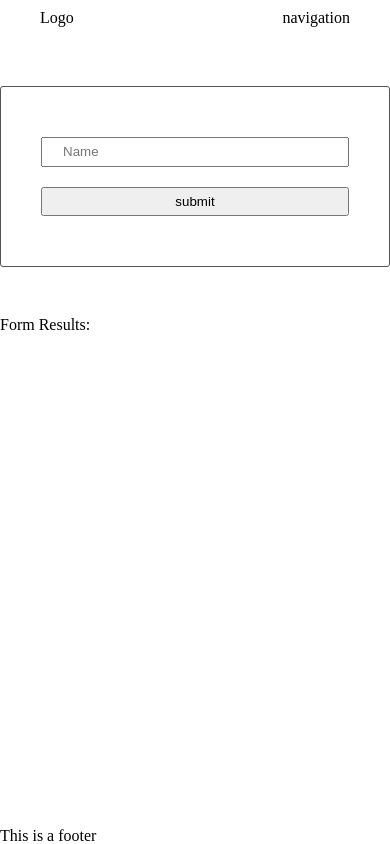
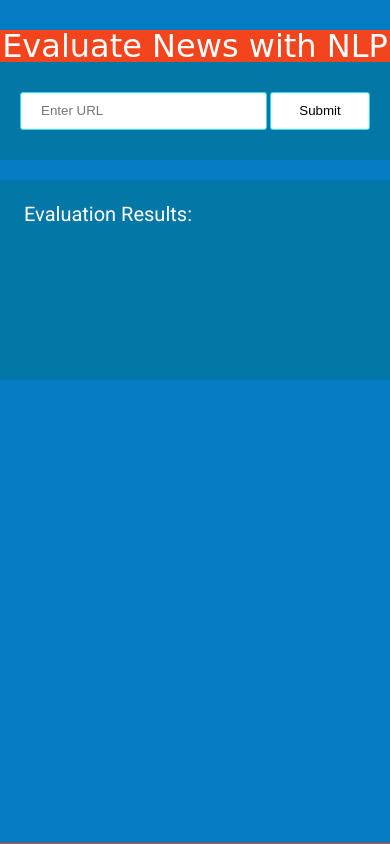
Before and after one commit to KhoiVuKha/Evaluate-News-NLP, a website built with webpack: page src/client/views/index.html in a window 390 px wide. Built offline with nearby package versions, Linux system fonts and the light colour scheme; a web font is replaced by a local one.

Commit message:
Done received submit button click even from UI

```diff
--- a/src/client/index.js
+++ b/src/client/index.js
@@ -1,12 +1,14 @@
-import { checkForName } from './js/nameChecker'
+import { checkForUrl } from './js/urlChecker'
 import { handleSubmit } from './js/formHandler'
+
 import './styles/resets.scss'
 import './styles/base.scss'
 import './styles/footer.scss'
 import './styles/form.scss'
 import './styles/header.scss'
+import './styles/message.scss'
 
-console.log(checkForName);
-
-alert("I EXIST")
-console.log("CHANGE!!");
+export {
+    checkForUrl,
+    handleSubmit
+}
--- a/src/client/js/formHandler.js
+++ b/src/client/js/formHandler.js
@@ -1,16 +1,18 @@
 function handleSubmit(event) {
     event.preventDefault()
 
-    // check what text was put into the form field
-    let formText = document.getElementById('name').value
-    checkForName(formText)
+    console.log("handleSubmit");
 
-    console.log("::: Form Submitted :::")
-    fetch('http://localhost:8080/test')
-    .then(res => res.json())
-    .then(function(res) {
-        document.getElementById('results').innerHTML = res.message
-    })
+    // // check what text was put into the form field
+    // let formText = document.getElementById('name').value
+    // checkForName(formText)
+
+    // console.log("::: Form Submitted :::")
+    // fetch('http://localhost:8080/test')
+    // .then(res => res.json())
+    // .then(function(res) {
+    //     document.getElementById('results').innerHTML = res.message
+    // })
 }
 
 export { handleSubmit }
--- a/src/client/js/nameChecker.js
+++ /dev/null
@@ -1,16 +0,0 @@
-function checkForName(inputText) {
-    console.log("::: Running checkForName :::", inputText);
-    let names = [
-        "Picard",
-        "Janeway",
-        "Kirk",
-        "Archer",
-        "Georgiou"
-    ]
-
-    if(names.includes(inputText)) {
-        alert("Welcome, Captain!")
-    }
-}
-
-export { checkForName }
--- /dev/null
+++ b/src/client/js/urlChecker.js
@@ -0,0 +1,6 @@
+function checkForUrl(inputText) {
+    let regexp = /^(http|https):\/\/[^ "]+$/;
+    return regexp.test(inputText);
+}
+
+export { checkForUrl }
--- a/src/client/styles/base.scss
+++ b/src/client/styles/base.scss
@@ -1,14 +1,64 @@
+@import url('https://fonts.googleapis.com/css2?family=Patua+One&family=Roboto&display=swap');
+
 body {
     display: flex;
     flex-direction: column;
     min-height: 100vh;
+    min-width: 320px;
+    background-color: #057bc4;
+    font-family: 'Roboto', sans-serif;
+    font-size: 16px;
+    color: #ffffff;
+    border-bottom: 1px solid #F2441D;
 }
 
 main {
     flex: 2;
 }
 
+a {
+    color: #ffffff;
+    &:hover,
+    &:active
+    {
+        color:#30DFF2;
+    }
+}
+
+p {
+    margin-bottom: 0.25rem;
+}
+
 section {
     max-width: 800px;
     margin: 50px auto;
 }
+h1 {
+    font-family: 'Patua One', cursive;
+    font-size: 3rem;
+    text-align: center;
+}
+h2 {
+    font-size: 1.25rem;
+    font-weight: 300;
+    margin: 0 0 1rem;
+}
+.input {
+    background-color: #F2441D;
+}
+.results {
+    width: 100%;
+    max-width: 800px;
+    background-color: #0378A6;
+    min-height: 200px;
+    padding: 1.5rem;
+}
+
+@media only screen and (max-width: 600px) {
+    h1 {
+        font-size: 2rem;
+    }
+    section {
+        margin: 20px auto;
+    }
+}
--- a/src/client/styles/footer.scss
+++ b/src/client/styles/footer.scss
@@ -0,0 +1,5 @@
+footer {
+    text-align: center;
+    font-size: .8rem;
+    padding: 1rem;
+}
--- a/src/client/styles/form.scss
+++ b/src/client/styles/form.scss
@@ -1,12 +1,31 @@
 form {
-    border: 1px solid #545454;
-    border-radius: 3px;
+    border: none;
     padding: 40px;
+    background-color: #0378A6;
+    display: flex;
 }
 
 input {
-    padding: 5px 20px;
-    width: 100%;
+    flex: 1;
+    padding: 10px 20px;
     line-height: 16px;
     margin: 10px 0;
+    border: 1px solid #30DFF2;
+    border-radius: 3px;
+    outline: none;
+    &[type=submit] {
+        max-width: 100px;
+        margin-left: 3px;
+        background-color: #fff;
+        &:hover {
+            background-color: #30DFF2;
+            cursor: pointer;
+        }
+    }
 }
+
+@media only screen and (max-width: 600px) {
+    form {
+        padding: 20px;
+    }
+}
--- a/src/client/styles/header.scss
+++ b/src/client/styles/header.scss
@@ -1,5 +1,22 @@
+@import url('https://use.fontawesome.com/releases/v5.14.0/css/all.css');
+
 header {
     display: flex;
     justify-content: space-between;
     padding: 10px 40px;
 }
+
+.menu {
+    list-style: none;
+    display: inline-block;
+    li {
+        display: inline;
+    padding: 5px;
+    }
+}
+
+@media only screen and (max-width: 600px) {
+    header {
+        padding: 5px 20px;
+    }
+}
--- /dev/null
+++ b/src/client/styles/message.scss
@@ -0,0 +1,17 @@
+%message {
+    padding: 5px;
+    margin-bottom: 0.5rem;
+}
+
+.error {
+    @extend %message;
+    border-radius: 3px;
+    background-color: #34A6BF;
+}
+
+#score,
+#subjectivity,
+#irony,
+#text {
+    @extend %message;
+}
--- a/src/client/views/index.html
+++ b/src/client/views/index.html
@@ -1,43 +1,41 @@
 <!DOCTYPE html>
 <html lang="en" dir="ltr">
+
 <head>
     <meta charset="utf-8">
-        <title>Test</title>
-        <link rel="stylesheet" href="/styles/resets.css">
-        <link rel="stylesheet" href="/styles/base.css">
-        <link rel="stylesheet" href="/styles/header.css">
-        <link rel="stylesheet" href="/styles/form.css">
-        <link rel="stylesheet" href="/styles/footer.css">
+    <title>Evaluate News with NLP</title>
 </head>
 
 <body>
 
     <header>
-            <div class="">
-                Logo
-            </div>
-            <div class="">
-                navigation
-            </div>
     </header>
 
     <main>
-            <section>
-                <form class="" onsubmit="return handleSubmit(event)">
-                    <input id="name" type="text" name="input" value="" onblur="onBlur()" placeholder="Name">
-                    <input type="submit" name="" value="submit" onclick="return handleSubmit(event)" onsubmit="return handleSubmit(event)">
+        <section class="input">
+            <h1>Evaluate News with NLP</h1>
+            <form class="" onsubmit="return Client.handleSubmit(event)">
+                <input id="name" type="text" name="input" value="" placeholder="Enter URL">
+                <input type="submit" name="" value="Submit" onclick="return Client.handleSubmit(event)"
+                    onsubmit="return Client.handleSubmit(event)">
             </form>
         </section>
 
-            <section>
-                <strong>Form Results:</strong>
-                <div id="results"></div>
+        <section class="output">
+            <div class="results">
+                <h2>Evaluation Results:</h2>
+                <p id="error"></p>
+                <p id="score"></p>
+                <p id="subjectivity"></p>
+                <p id="irony"></p>
+                <p id="text"></p>
+            </div>
+
         </section>
     </main>
 
     <footer>
-            <p>This is a footer</p>
     </footer>
+</body>
 
-    </body>
 </html>
--- a/webpack.dev.js
+++ b/webpack.dev.js
@@ -8,6 +8,12 @@ module.exports = {
     mode: 'development',
     devtool: 'source-map',
     stats: 'verbose',
+    output: {
+        path: path.join(__dirname, 'dist'),
+        filename: 'bundle.min.js',
+        libraryTarget: 'var',
+        library: 'Client'
+    },
     module: {
         rules: [
             {
--- a/webpack.prod.js
+++ b/webpack.prod.js
@@ -5,6 +5,12 @@ const HtmlWebPackPlugin = require("html-webpack-plugin")
 module.exports = {
     entry: './src/client/index.js',
     mode: 'production',
+    output: {
+        path: path.join(__dirname, 'dist'),
+        filename: 'bundle.min.js',
+        libraryTarget: 'var',
+        library: 'Client'
+    },
     module: {
         rules: [
             {
```
Lines whose indentation alone changed are shown as unchanged.
